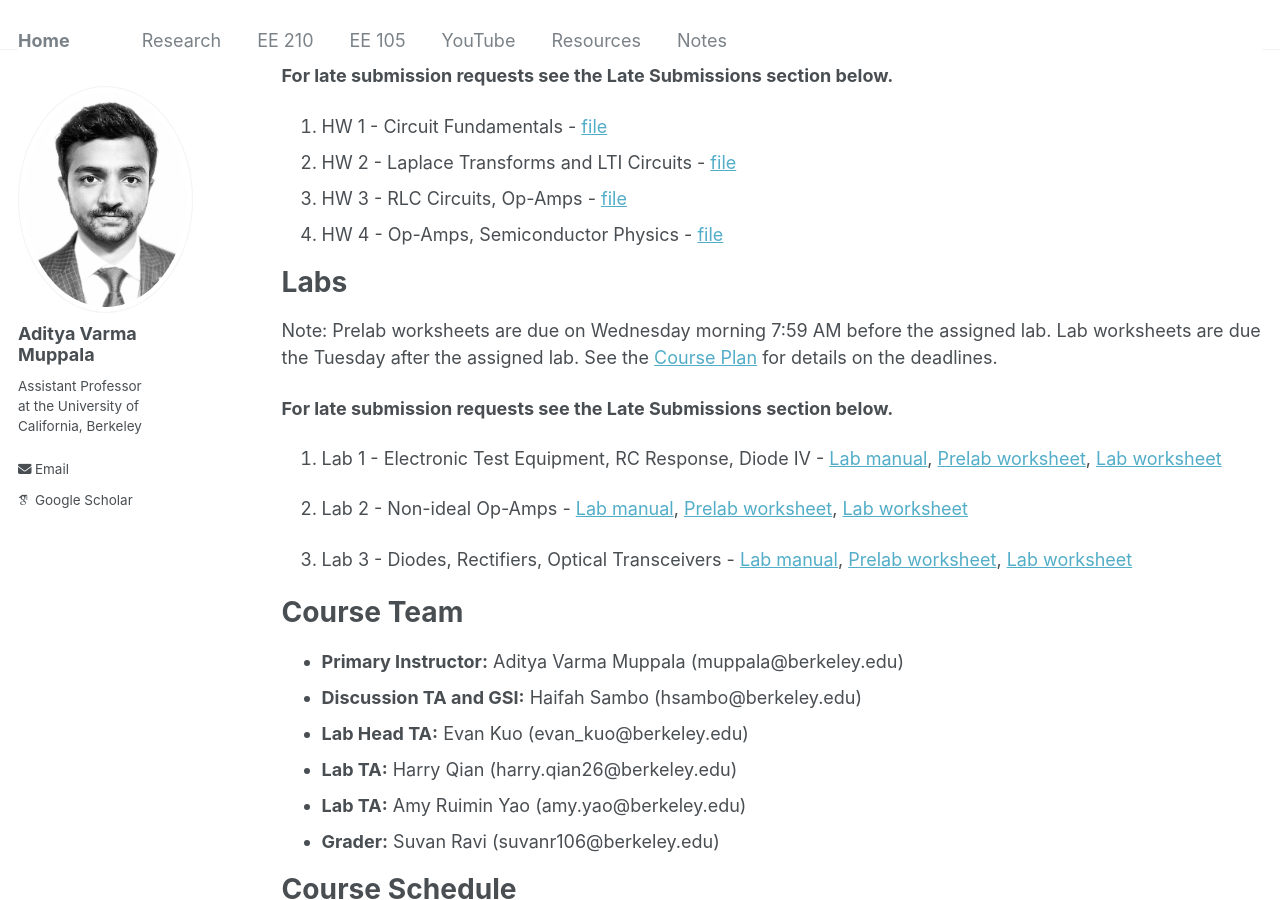
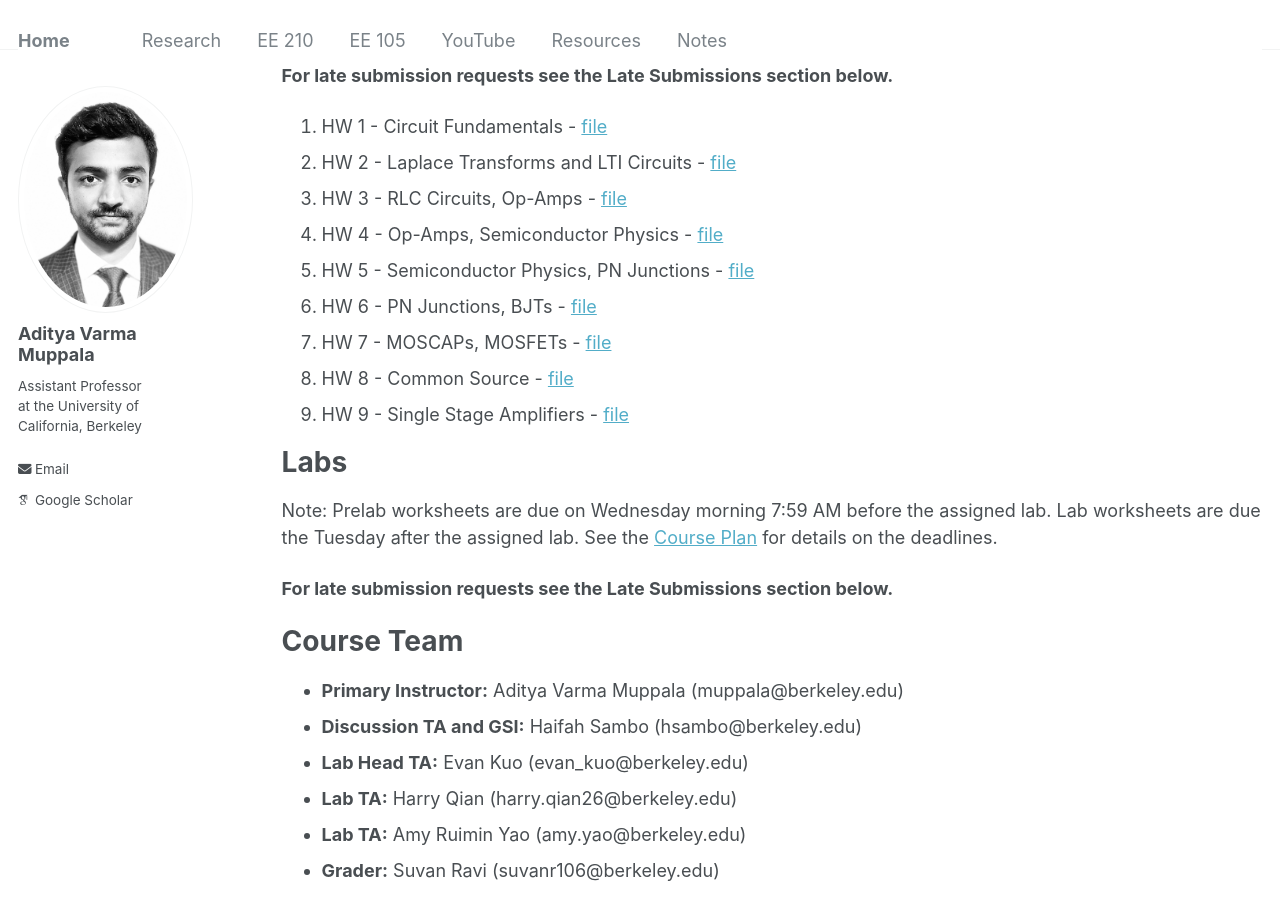
Before and after one commit to AdityaMuppala/adityamuppala.github.io, a Jekyll site: the page built from _pages/teaching105.md, in a window 1280 px wide and 900 px high, scrolled down 1012 px. Built offline with Jekyll 4.4.1, drawn with Linux system fonts in a browser that asks for light colours; some web fonts are replaced.

Commit message:
Update teaching105.md

```diff
--- a/_pages/teaching105.md
+++ b/_pages/teaching105.md
@@ -38,19 +38,17 @@ Will be posted to YouTube into the [EE 105 Spring 2026 Playlist](https://www.you
 2. HW 2 - Laplace Transforms and LTI Circuits - [file](https://adityamuppala.github.io/assets/EE_105/HW/EE105_HW2.pdf)
 3. HW 3 - RLC Circuits, Op-Amps - [file](https://adityamuppala.github.io/assets/EE_105/HW/EE105_HW3.pdf)
 4. HW 4 - Op-Amps, Semiconductor Physics - [file](https://adityamuppala.github.io/assets/EE_105/HW/EE105_HW4.pdf)
+5. HW 5 - Semiconductor Physics, PN Junctions - [file](https://adityamuppala.github.io/assets/EE_105/HW/EE105_HW5.pdf)
+6. HW 6 - PN Junctions, BJTs - [file](https://adityamuppala.github.io/assets/EE_105/HW/EE105_HW6.pdf)
+7. HW 7 - MOSCAPs, MOSFETs - [file](https://adityamuppala.github.io/assets/EE_105/HW/EE105_HW7.pdf)
+8. HW 8 - Common Source - [file](https://adityamuppala.github.io/assets/EE_105/HW/EE105_HW8.pdf)
+9. HW 9 - Single Stage Amplifiers - [file](https://adityamuppala.github.io/assets/EE_105/HW/EE105_HW9.pdf)
 
 # Labs
 Note: Prelab worksheets are due on Wednesday morning 7:59 AM before the assigned lab. Lab worksheets are due the Tuesday after the assigned lab.
 See the [Course Plan](https://docs.google.com/spreadsheets/d/1bhgJt2vBqf57tbEGMazgpxgWUwKMMOcNxApGFoNIxrg/edit?usp=sharing) for details on the deadlines.
 
 **For late submission requests see the Late Submissions section below.**
-
-1. Lab 1 - Electronic Test Equipment, RC Response, Diode IV - [Lab manual](https://adityamuppala.github.io/assets/EE_105/Labs/EE105_Lab1_Manual_Updated.pdf), [Prelab worksheet](https://adityamuppala.github.io/assets/EE_105/Labs/EE105_PreLab1_WS.pdf), [Lab worksheet](https://adityamuppala.github.io/assets/EE_105/Labs/EE105_Lab1_WS.pdf)
-
-2. Lab 2 - Non-ideal Op-Amps - [Lab manual](https://adityamuppala.github.io/assets/EE_105/Labs/lab2_manual.pdf), [Prelab worksheet](https://adityamuppala.github.io/assets/EE_105/Labs/lab2_prelab_WS.pdf), [Lab worksheet](https://adityamuppala.github.io/assets/EE_105/Labs/lab2_WS.pdf)
-
-3. Lab 3 - Diodes, Rectifiers, Optical Transceivers - [Lab manual](https://adityamuppala.github.io/assets/EE_105/Labs/lab3_manual.pdf), [Prelab worksheet](https://adityamuppala.github.io/assets/EE_105/Labs/lab3_prelab_WS.pdf), [Lab worksheet](https://adityamuppala.github.io/assets/EE_105/Labs/lab3_WS.pdf)
-
 
 # Course Team
 - **Primary Instructor:** Aditya Varma Muppala (muppala@berkeley.edu)
```
